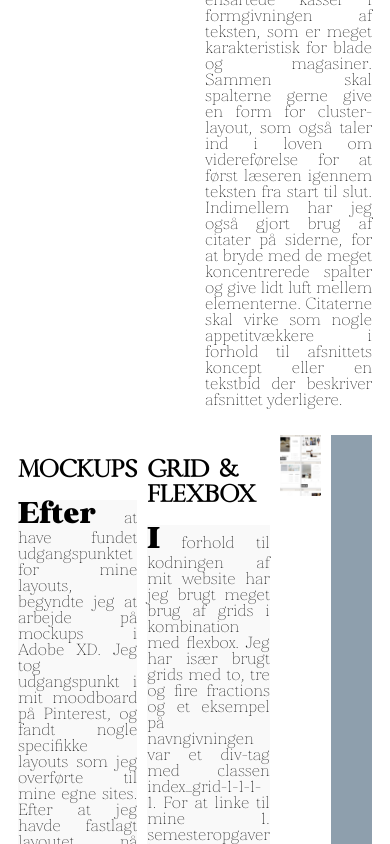
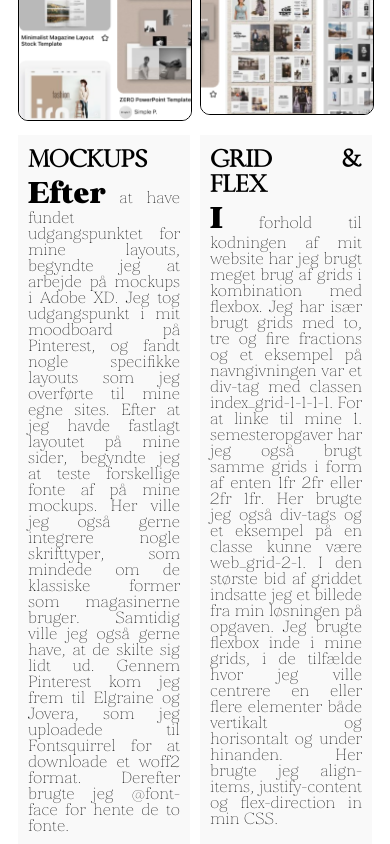
Before and after one commit to simo76m0/website, a plain HTML site: page portfolio.html in a window 390 px wide. Shown: the part 880-1724 px from the top of the page. Drawn offline with Linux system fonts and the light colour scheme; files whose address does not match are found by name.

Commit message:
portfolio.html fuldt responsiv

```diff
--- a/css/layout.css
+++ b/css/layout.css
@@ -566,15 +566,18 @@ background: #f9f9f9;
   width: 100%;
 }
 
-.portfolio_grid-1-1-1-1 p{
-  background: #f9f9f9;
-  text-align: justify;
+.portfolio_grid-1-1-1-1 .tom {
+  background-color: #8e9fad;
   margin: 0;
 }
 
-.portfolio_grid-1-1-1-1 .tom {
-  background-color: #8e9fad;
-  margin: 0;
+.portfolio_grid_div {
+  background: #f9f9f9;
+  text-align: justify;
+}
+
+.portfolio_grid_div h2, p{
+margin: 10px;
 }
 
 /* Op til 1300px */
@@ -598,6 +601,39 @@ background: #f9f9f9;
 display: none;
 }
 
+.indhold_grid-1-1-1 {
+  display: grid;
+  grid-template-columns: 2fr 1fr;
+}
+
+.indhold_col-3 {
+  grid-column: 1/3;
+}
+
+/*portfolio.html */
+
+.portfolio_grid-1-1-1-1 {
+  display: grid;
+  grid-template-columns: 1fr 1fr 1fr;
+}
+
+}
+
+/* Op til 1200px */
+
+@media screen and (max-width: 1200px){
+
+/* portfolio.html */
+
+.portfolio_grid-1-1-2 {
+  display: grid;
+  grid-template-columns: 1fr 1fr 1fr;
+}
+
+.text_col h2 {
+  display: none;
+
+}
 }
 
 /* Op til 1099px */
@@ -622,16 +658,42 @@ display: none;
   grid-template-columns: 1fr 1fr;
 }
 
+/* portfolio.html */
+
+.portfolio_grid-1-1-2 {
+  display: grid;
+  grid-template-columns: 1fr 1fr;
+}
+
+.text_col {
+  grid-column: 1/3;
+  order: -1;
+}
+
+.portfolio_grid-1-1-1-1 {
+  display: grid;
+  grid-template-columns: 1fr 1fr;
+}
+
 }
 
 /* Op til 950px */
 @media screen and (max-width: 950px){
 
-/* index.html */
+/* indhold.html */
 
 .indhold_grid-1-1 {
   display: grid;
   grid-template-columns: 1fr;
+}
+
+.indhold_grid-1-1-1 {
+  display: grid;
+  grid-template-columns: 1fr;
+}
+
+video {
+  width: 100%;
 }
 
 }
--- a/portfolio.html
+++ b/portfolio.html
@@ -40,12 +40,12 @@
       </div>
       </div>
       <div class="portfolio_grid-1-1-1-1">
-        <div>
+        <div class="portfolio_grid_div">
           <h2>MOCKUPS</h2>
         <p><strong>Efter</strong> at have fundet udgangspunktet for mine layouts, begyndte jeg at arbejde på mockups i Adobe XD. Jeg tog udgangspunkt i mit moodboard på Pinterest, og fandt nogle specifikke layouts som jeg overførte til mine egne sites. Efter at jeg havde fastlagt layoutet på mine sider, begyndte jeg at teste forskellige fonte af på mine mockups. Her ville jeg også gerne integrere nogle skrifttyper, som mindede om de klassiske former som magasinerne bruger. Samtidig ville jeg også gerne have, at de skilte sig lidt ud. Gennem Pinterest kom jeg frem til Elgraine og Jovera, som jeg uploadede til Fontsquirrel for at downloade et woff2 format. Derefter brugte jeg @font-face for hente de to fonte.</p>
         </div>
-        <div>
-          <h2>GRID & FLEXBOX</h2>
+        <div class="portfolio_grid_div">
+          <h2>GRID & FLEX</h2>
         <p><strong>I</strong> forhold til kodningen af mit website har jeg brugt meget brug af grids i kombination med flexbox. Jeg har især brugt grids med to, tre og fire fractions og et eksempel på navngivningen var et div-tag med classen index_grid-1-1-1-1. For at linke til mine 1. semesteropgaver har jeg også brugt samme grids i form af enten 1fr 2fr eller 2fr 1fr. Her brugte jeg også div-tags og et eksempel på en classe kunne være web_grid-2-1. I den største bid af griddet indsatte jeg et billede fra min løsningen på opgaven. Jeg brugte flexbox inde i mine grids, i de tilfælde hvor jeg ville centrere en eller flere elementer både vertikalt og horisontalt og under hinanden. Her brugte jeg align-items, justify-content og flex-direction in min CSS.</p>
         </div>
         <img src="img/portfolio-6.png" alt="Skærmbillede af score fra Lighthouse test.">
```
